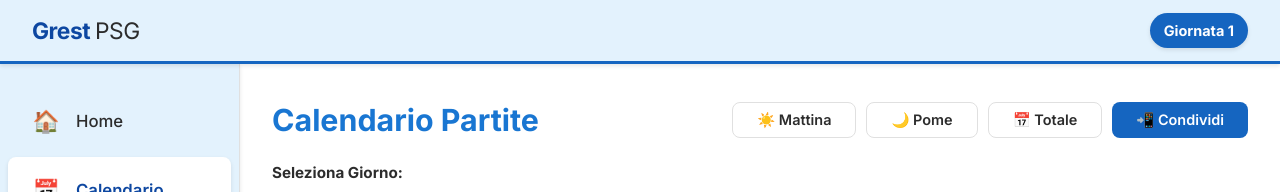
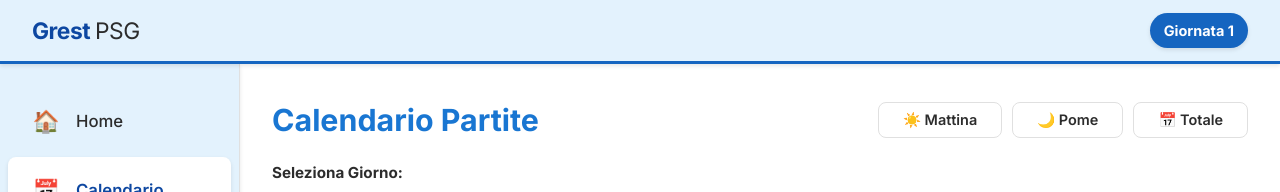
Before and after one commit to John-Hole/GREST, a Next.js app in the folder frontend/: page /calendario in a window 1280 px wide. Shown: the top 192 px of the page. Built offline with nearby package versions, Linux system fonts and the light colour scheme; no server answers; the database is empty.

Commit message:
chore: remove share button from calendar

```diff
--- a/frontend/app/calendario/page.js
+++ b/frontend/app/calendario/page.js
@@ -231,13 +231,6 @@ export default function CalendarPage() {
                     >
                         {isExporting ? '...' : '📅 Totale'}
                     </button>
-                    <button
-                        className="btn btn-primary"
-                        onClick={() => handleAction('share', 'totale')}
-                        disabled={isExporting}
-                    >
-                        {isExporting ? '...' : '📲 Condividi'}
-                    </button>
                 </div>
             </div>
 
```
